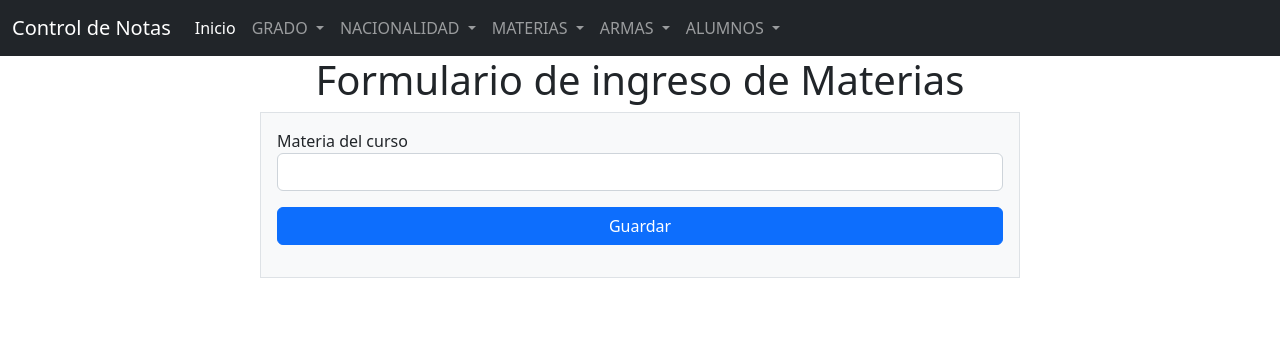
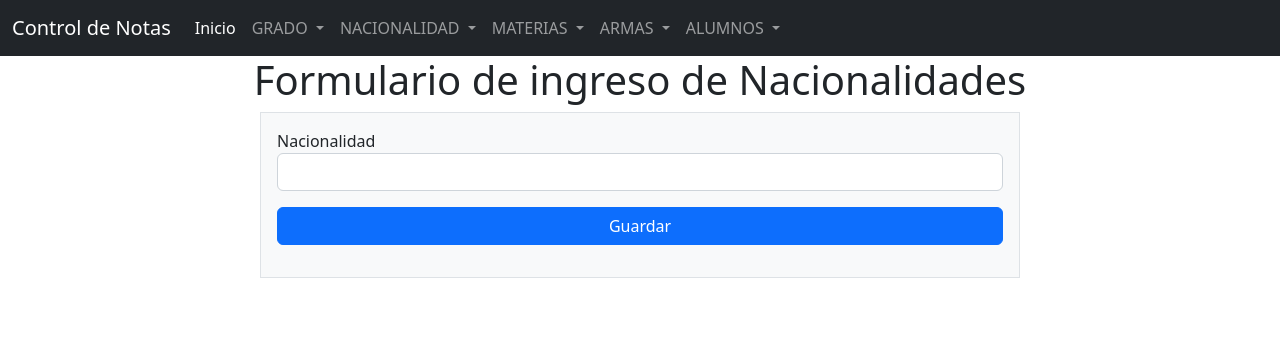
Before and after one commit to hugomorales2862/final_moralesb, a PHP site: page / in a window 1280 px wide. Shown: the top 356 px of the page. Run offline with PHP 8.4, Linux system fonts and the light colour scheme.

Commit message:
se creo el archivo index para la clase Nacionalidad

```diff
--- a/vistas/nacionalidades/buscar.php
+++ b/vistas/nacionalidades/buscar.php
@@ -6,7 +6,7 @@
             <form action="../../controladores/nacionalidades/buscar.php" method="GET" class="col-lg-8 border bg-light p-3">
                 <div class="row mb-3">
                     <div class="col">
-                        <label for="nac_pais">Pais</label>
+                        <label for="nac_pais">Nacionalidad</label>
                         <input type="text" name="nac_pais" id="nac_pais" class="form-control" required>
                     </div>
                 </div>
--- a/vistas/nacionalidades/index.php
+++ b/vistas/nacionalidades/index.php
@@ -6,13 +6,13 @@ error_reporting(E_ALL);
 <?php include_once __DIR__.'/../../includes/header.php' ?>
 <?php include_once __DIR__. '/../../includes/navbar.php' ?>
 <div class="container">
-    <h1 class="text-center">Formulario de ingreso de Materias  </h1>
+    <h1 class="text-center">Formulario de  ingreso de Nacionalidades</h1>
     <div class="row justify-content-center">
         <form action="../../controladores/materias/guardar.php" method="POST" class="col-lg-8 border bg-light p-3">
             <div class="row mb-3">
                 <div class="col">
-                    <label for="mat_materias">Materia del curso</label>
-                    <input type="text" name="mat_materias" id="mat_materias" class="form-control">
+                    <label for="nac_pais">Nacionalidad</label>
+                    <input type="text" name="nac_pais" id="nac_pais" class="form-control">
                 </div>
             </div>
 
```
